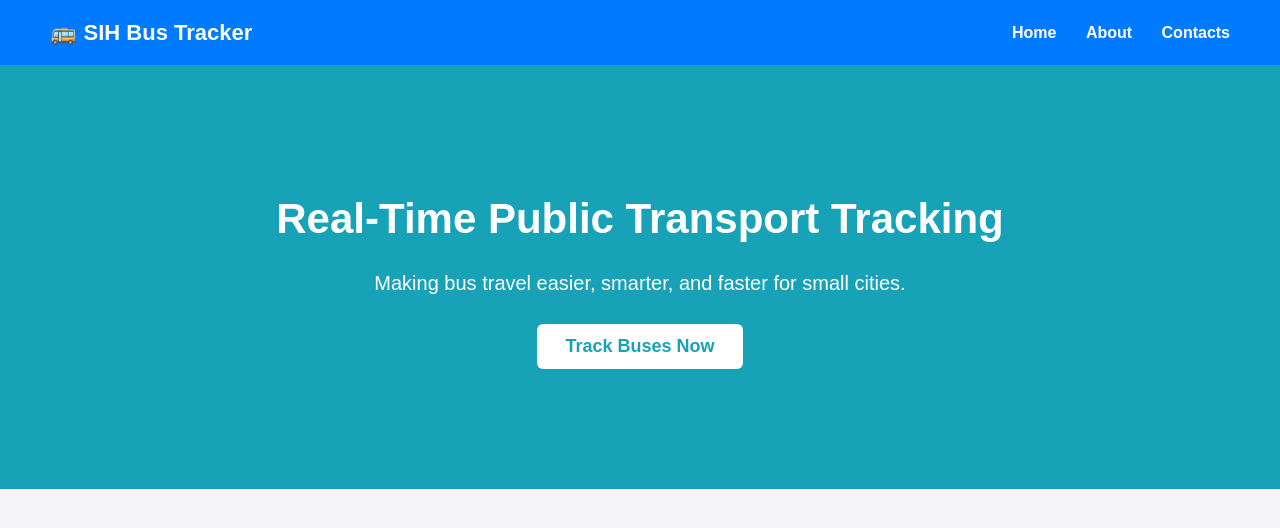
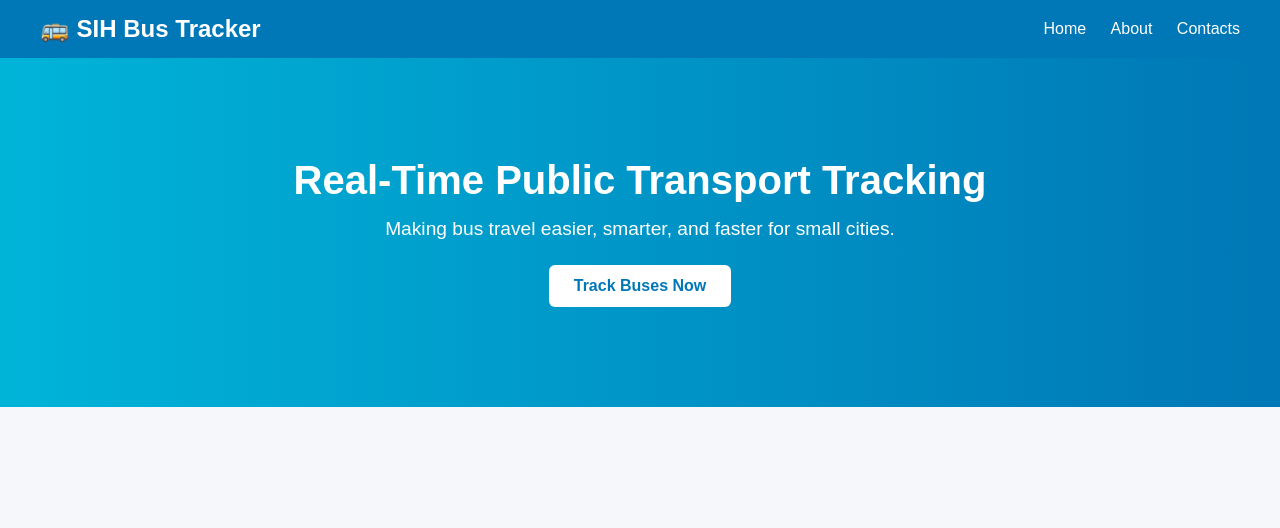
Before and after one commit to aryanmishra1718/SIH-PUBLIC-TRANSPORT-TRACKING, a Flask app: page / in a window 1280 px wide. Shown: the top 528 px of the page. Run offline with Flask 3, Linux system fonts and the light colour scheme.

Commit message:
Restore original gradient design and colors

```diff
--- a/static/style.css
+++ b/static/style.css
@@ -3,74 +3,72 @@
     margin: 0;
     padding: 0;
     box-sizing: border-box;
+    font-family: Arial, sans-serif;
 }
 
+/* Body */
 body {
-    font-family: Arial, sans-serif;
-    background-color: #f4f4f9;
-    line-height: 1.6;
+    background-color: #f5f7fa;
+    color: #333;
 }
 
 /* Header */
 header {
-    background: #007bff;
+    background: #0077b6;
     color: white;
-    padding: 15px 50px;
+    padding: 15px 40px;
     display: flex;
     justify-content: space-between;
     align-items: center;
 }
 
 header .logo {
-    font-size: 22px;
+    font-size: 1.5em;
     font-weight: bold;
-    display: flex;
-    align-items: center;
 }
 
 header nav a {
     color: white;
-    margin-left: 25px;
     text-decoration: none;
-    font-weight: bold;
-    transition: color 0.3s;
+    margin-left: 20px;
+    font-weight: 500;
 }
 
 header nav a:hover {
-    color: #ffeb3b;
+    text-decoration: underline;
 }
 
 /* Hero Section */
 .hero {
     text-align: center;
-    padding: 120px 20px;
-    background: #17a2b8;
+    padding: 100px 20px;
+    background: linear-gradient(to right, #00b4d8, #0077b6);
     color: white;
 }
 
 .hero h1 {
-    font-size: 42px;
-    font-weight: bold;
+    font-size: 2.5em;
     margin-bottom: 15px;
 }
 
 .hero p {
-    font-size: 20px;
+    font-size: 1.2em;
     margin-bottom: 25px;
 }
 
 .hero button {
-    padding: 12px 28px;
+    padding: 12px 25px;
+    font-size: 1em;
     background: white;
-    color: #17a2b8;
+    color: #0077b6;
     border: none;
-    font-size: 18px;
+    border-radius: 6px;
+    cursor: pointer;
     font-weight: bold;
-    cursor: pointer;
-    border-radius: 6px;
-    transition: background 0.3s;
+    transition: 0.3s;
 }
 
 .hero button:hover {
-    background: #e6e6e6;
+    background: #90e0ef;
+    color: #023e8a;
 }
```
